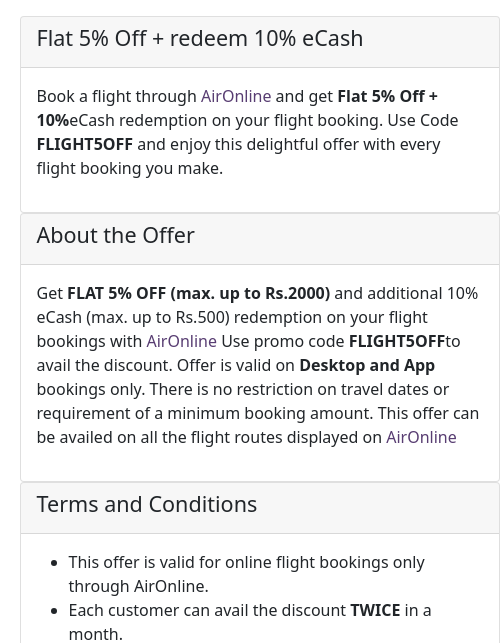
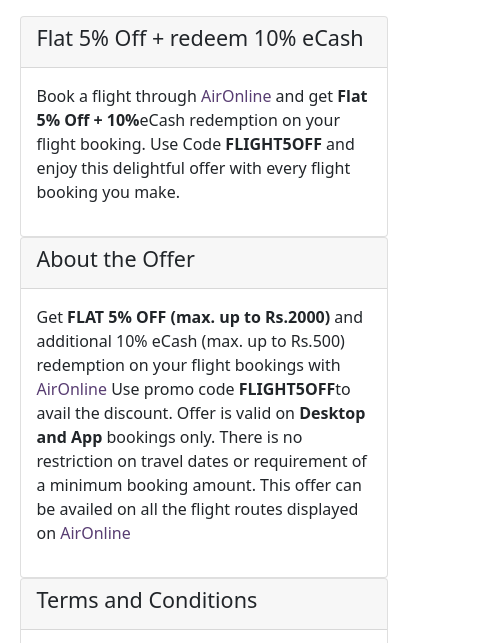
Before and after one commit to SamikshaB05/AirOnline, a plain HTML site: page card1.html in a window 390 px wide. Shown: the part 194-837 px from the top of the page, 500 px wide, since content can reach past the window. Drawn offline with nearby package versions, Linux system fonts and the light colour scheme; a web font is replaced by a local one.

Commit message:
Update styles.css

```diff
--- a/css/styles.css
+++ b/css/styles.css
@@ -430,7 +430,7 @@ ul {
     font-size: 3rem;
   }
 
-/*   #form{
+   #form{
     background-color: #000;
     height: 800px;
     width: 400px;
@@ -458,7 +458,7 @@ ul {
    background: transparent;
    color: #fff;
   }
- */
+
   #Box2 .card{
     margin-left: 23%;
     margin-bottom: 4%;
@@ -477,7 +477,7 @@ ul {
     }
 
     #card1 .card{
-      width:30rem;
+      width:23rem;
     }
 
      /* Box4 */
```
